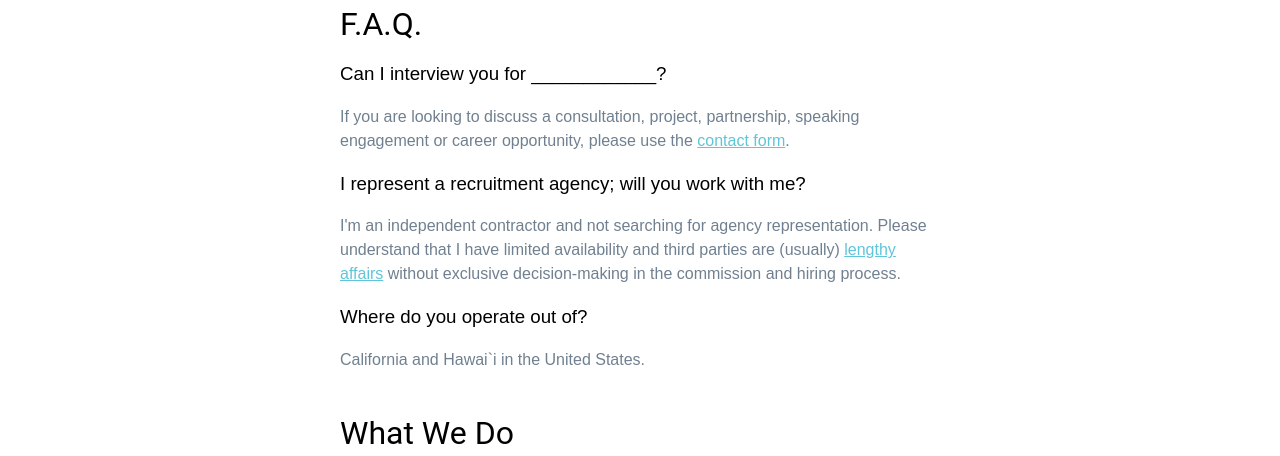
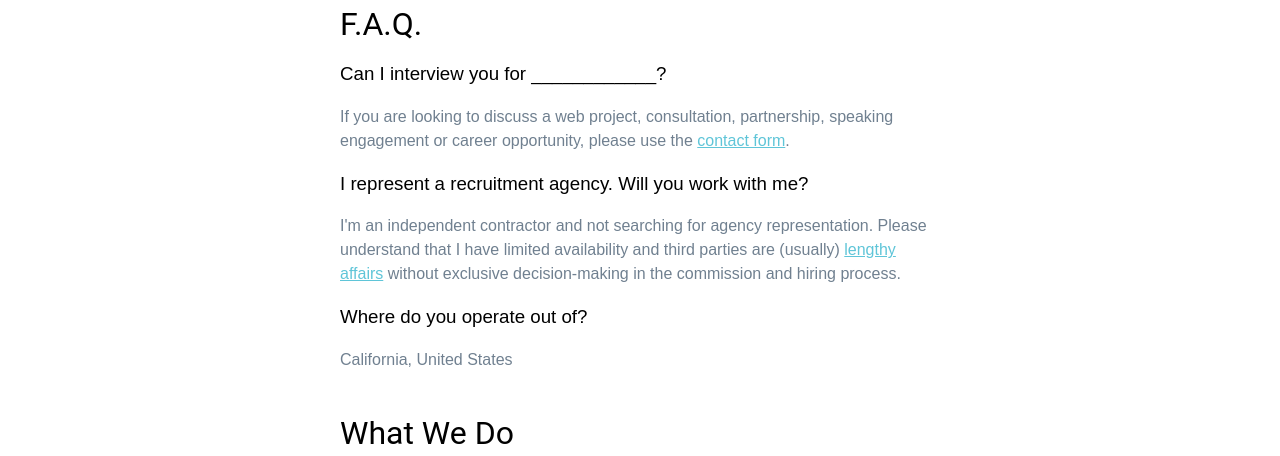
Before and after one commit to parkzplatz/dotcom, a Jekyll site: the page built from contact/form-test.html, in a window 1280 px wide. Shown: the part 514-970 px from the top of the page. Built offline with Jekyll 4.4.1, drawn with Linux system fonts in a browser that asks for light colours; nearby versions of some CDN libraries; some web fonts are replaced.

Commit message:
Update form-test.html

```diff
--- a/contact/form-test.html
+++ b/contact/form-test.html
@@ -9,11 +9,11 @@ title: "Parkzplatz | Web Development | Contact Us"
 <div class="inner-form-div content-left">
 <h2>F.A.Q.</h2>
 <h3>Can I interview you for ____________?</h3>
-<p class="answer">If you are looking to discuss a consultation, project, partnership, speaking engagement or career opportunity, please use the <a href="#form">contact form</a>.</p>
-<h3>I represent a recruitment agency; will you work with me?</h3>
+<p class="answer">If you are looking to discuss a web project, consultation, partnership, speaking engagement or career opportunity, please use the <a href="#form">contact form</a>.</p>
+<h3>I represent a recruitment agency. Will you work with me?</h3>
 <p class="answer">I'm an independent contractor and not searching for agency representation. Please understand that I have limited availability and third parties are (usually) <a href="https://giphy.com/explore/time-is-money" target="_blank">lengthy affairs</a> without exclusive decision-making in the commission and hiring process.</p>
 <h3>Where do you operate out of?</h3>
-<p class="answer">California and Hawai`i in the United States.</p>
+<p class="answer">California, United States</p>
 </div>
 <div class="inner-form-div content-right">
     <h2>What We Do</h2>
```
